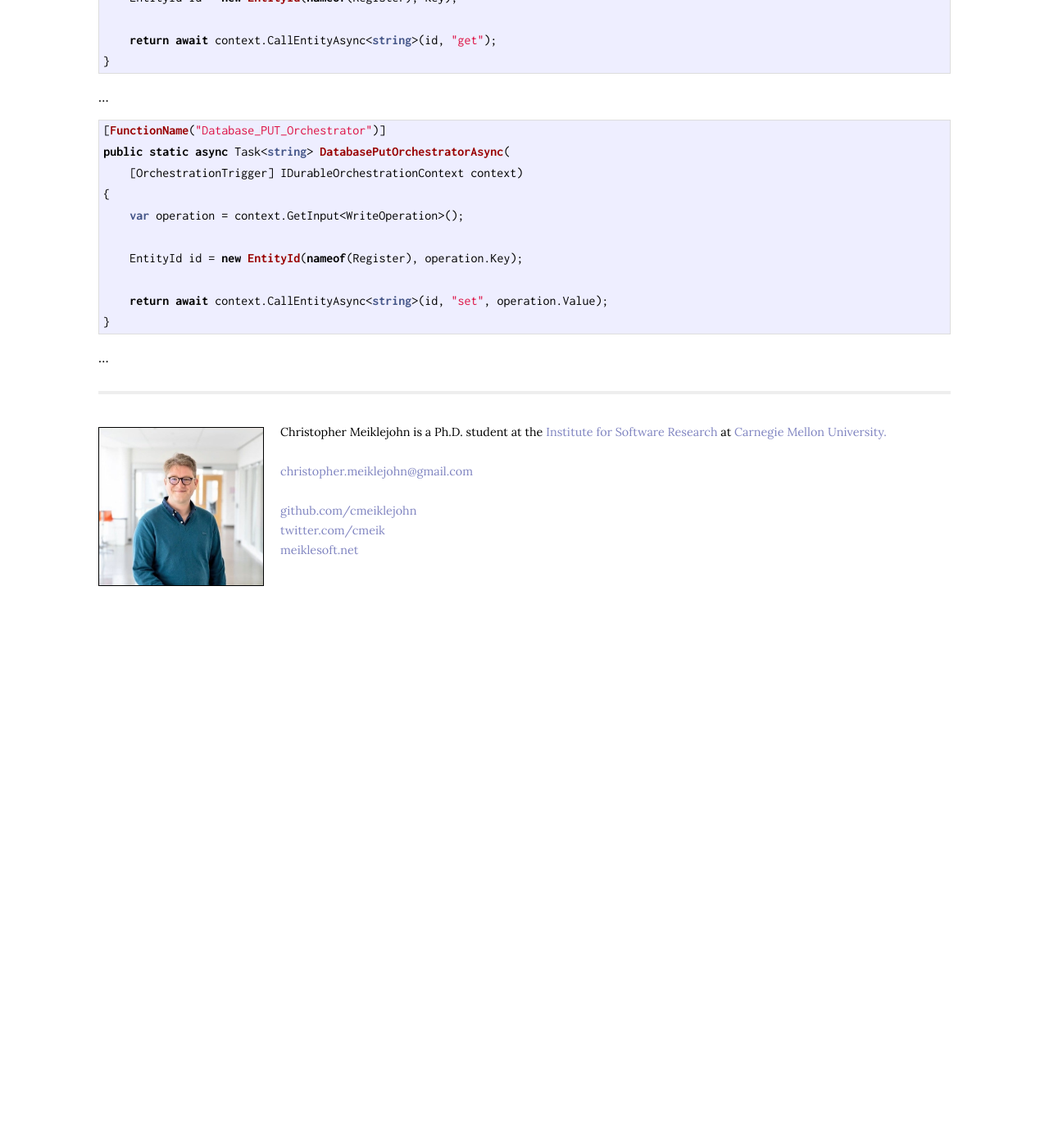
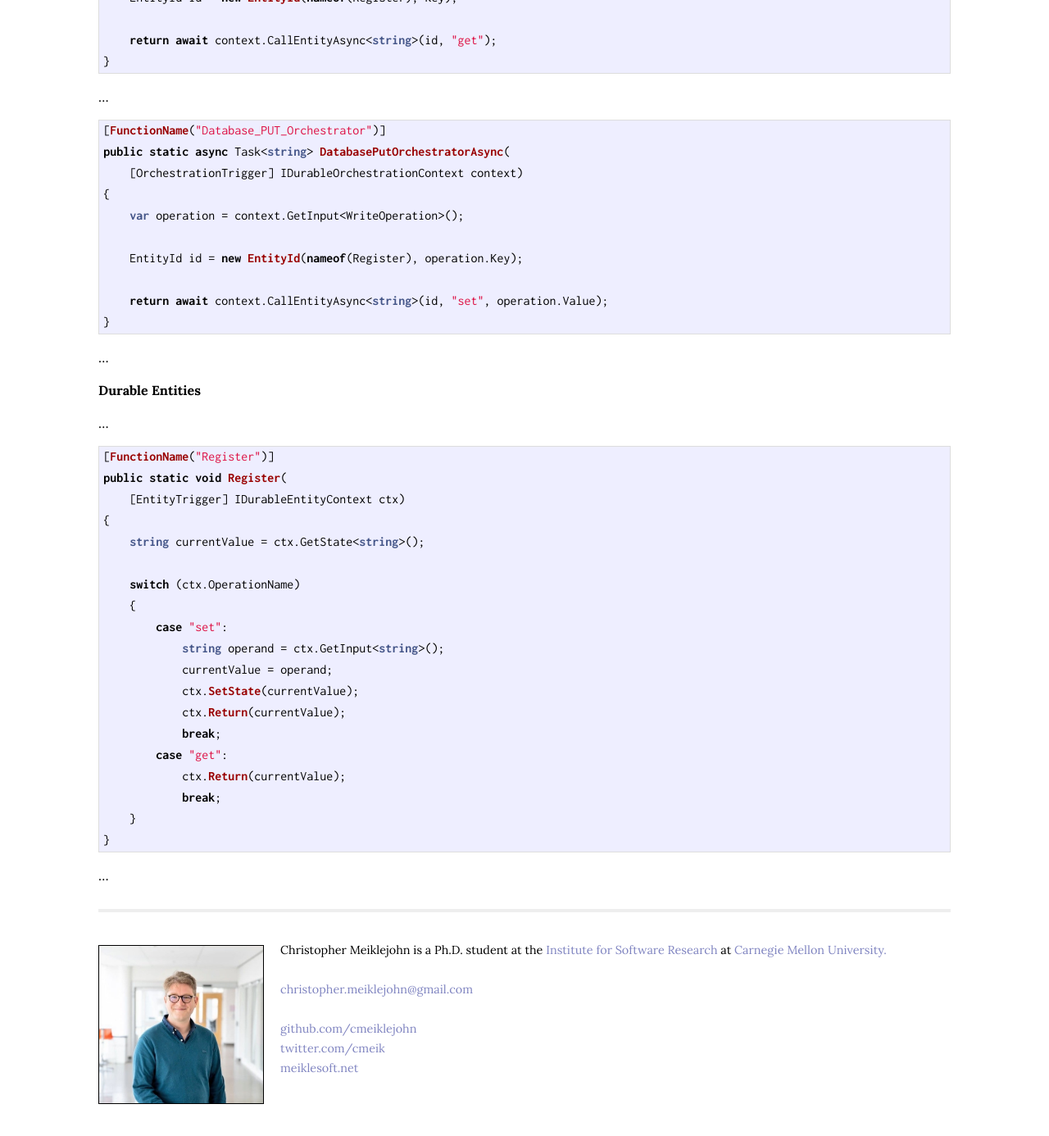
Before and after one commit to cmeiklejohn/cmeiklejohn.github.io, a Jekyll site: the page built from _posts/2019-05-23-stateful-serverless-database-example.markdown, in a window 1280 px wide and 1400 px high, scrolled down 1845 px. Shown: the top 1386 px of the window at 82% size. Built offline with Jekyll 4.4.1, drawn with Linux system fonts in a browser that asks for light colours; some web fonts are replaced; before the commit the page ends 2613 px from its top, so only the background shows below that.

Commit message:
Add durable entities section.

````diff
--- a/_posts/2019-05-23-stateful-serverless-database-example.markdown
+++ b/_posts/2019-05-23-stateful-serverless-database-example.markdown
@@ -101,3 +101,31 @@ public static async Task<string> DatabasePutOrchestratorAsync(
 ```
 
 ...
+
+## Durable Entities
+
+...
+
+```c#
+[FunctionName("Register")]
+public static void Register(
+    [EntityTrigger] IDurableEntityContext ctx)
+{
+    string currentValue = ctx.GetState<string>();
+
+    switch (ctx.OperationName)
+    {
+        case "set":
+            string operand = ctx.GetInput<string>();
+            currentValue = operand;
+            ctx.SetState(currentValue);
+            ctx.Return(currentValue);
+            break;
+        case "get":
+            ctx.Return(currentValue);
+            break;
+    }
+}
+```
+
+...
````
